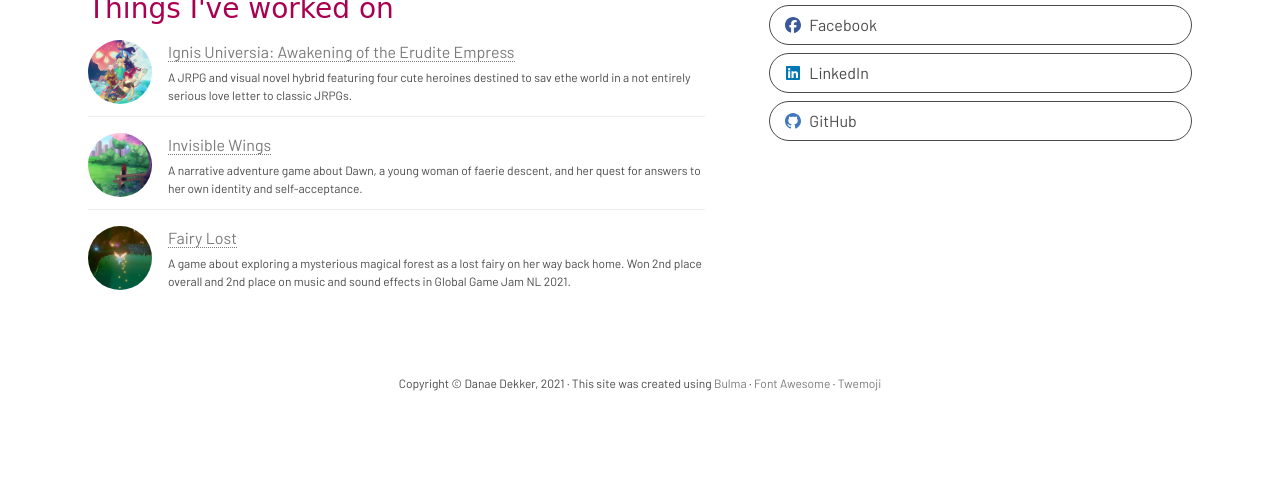
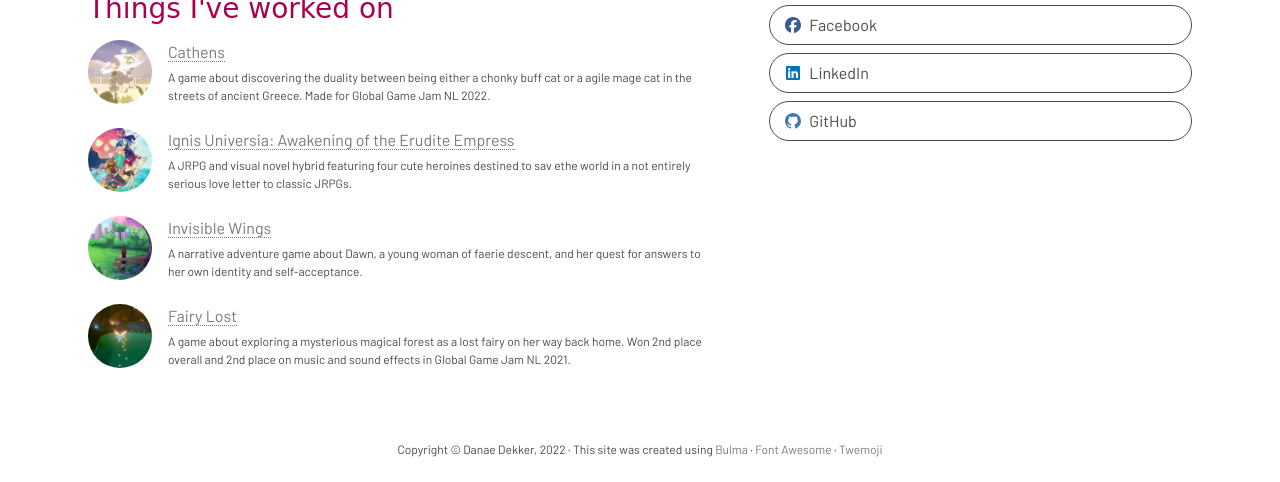
Before and after one commit to danae/danae.link, a plain HTML site: page index.html in a window 1280 px wide. Shown: the part 950-1432 px from the top of the page. Before the commit the page ends 1366 px from the top, so only its background shows below. Drawn offline with nearby package versions, Linux system fonts and the light colour scheme; a script that the page names is missing; a web font is replaced by a local one.

Commit message:
Added Cathens, changed footer copyright to 2022, minor tweaks

```diff
--- a/assets/scss/styles.scss
+++ b/assets/scss/styles.scss
@@ -65,9 +65,7 @@
 
   // Image figure styling
   .image {
-    @extend .mx-0;
-    @extend .mt-0;
-    @extend .mb-3;
+    @extend .m-0;
 
     // Gallery images
     &.is-gallery > img {
@@ -76,6 +74,14 @@
       @extend .px-0;
       @extend .py-0;
     }
+  }
+
+  // Media styling
+  .media + .media {
+    @extend .mt-0;
+    @extend .pt-5;
+
+    border-top: none;
   }
 
   // Card image styling
--- a/index.html
+++ b/index.html
@@ -79,7 +79,25 @@
 
           <h2>Things I've worked on</h2>
 
-          <div class="media m-0">
+          <div class="media">
+            <div class="media-left">
+              <figure class="image is-64x64">
+                <img class="is-rounded" src="assets/images/icon_cathens.png" alt="Cathens">
+              </figure>
+            </div>
+
+            <div class="media-content">
+              <p class="mb-1">
+                <a href="https://runicpixels.itch.io/cathens">Cathens</a>
+              </p>
+
+              <p class="is-size-7">
+                A game about discovering the duality between being either a chonky buff cat or a agile mage cat in the streets of ancient Greece. Made for Global Game Jam NL 2022.
+              </p>
+            </div>
+          </div>
+
+          <div class="media">
             <div class="media-left">
               <figure class="image is-64x64">
                 <img class="is-rounded" src="assets/images/icon_ignis_universia.png" alt="Ignis Universia: Awakening of the Erudite Empress">
@@ -97,14 +115,14 @@
             </div>
           </div>
 
-          <div class="media m-0">
+          <div class="media">
             <div class="media-left">
               <figure class="image is-64x64">
                 <img class="is-rounded" src="assets/images/icon_invisible_wings.png" alt="Invisible Wings">
               </figure>
             </div>
 
-            <div class="media-content mb-0">
+            <div class="media-content">
               <p class="mb-1">
                 <a href="https://invisiblewingsgame.com">Invisible Wings</a>
               </p>
@@ -115,7 +133,7 @@
             </div>
           </div>
 
-          <div class="media m-0">
+          <div class="media">
             <div class="media-left">
               <figure class="image is-64x64">
                 <img class="is-rounded" src="assets/images/icon_fairy_lost.png" alt="Fairy Lost">
@@ -229,7 +247,7 @@
     <!-- Footer -->
     <footer class="footer">
       <div class="container content has-text-centered">
-        Copyright &copy; Danae Dekker, 2021 &middot; This site was created using <a target="_blank" href="https://bulma.io/">Bulma</a> &middot; <a target="_blank" href="https://fontawesome.com/">Font Awesome</a> &middot; <a target="_blank" href="https://twemoji.twitter.com/">Twemoji</a>
+        Copyright &copy; Danae Dekker, 2022 &middot; This site was created using <a target="_blank" href="https://bulma.io/">Bulma</a> &middot; <a target="_blank" href="https://fontawesome.com/">Font Awesome</a> &middot; <a target="_blank" href="https://twemoji.twitter.com/">Twemoji</a>
       </div>
       </div>
     </footer>
```
Also changed, not shown: assets/css/styles.css, assets/images/icon_cathens.png (added), 1 other file.
